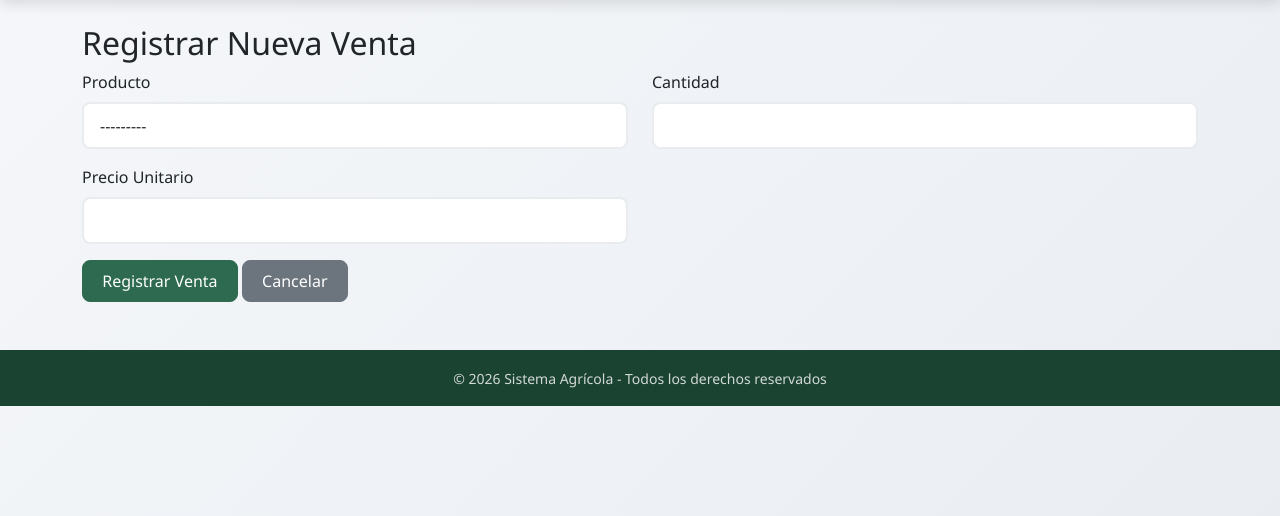
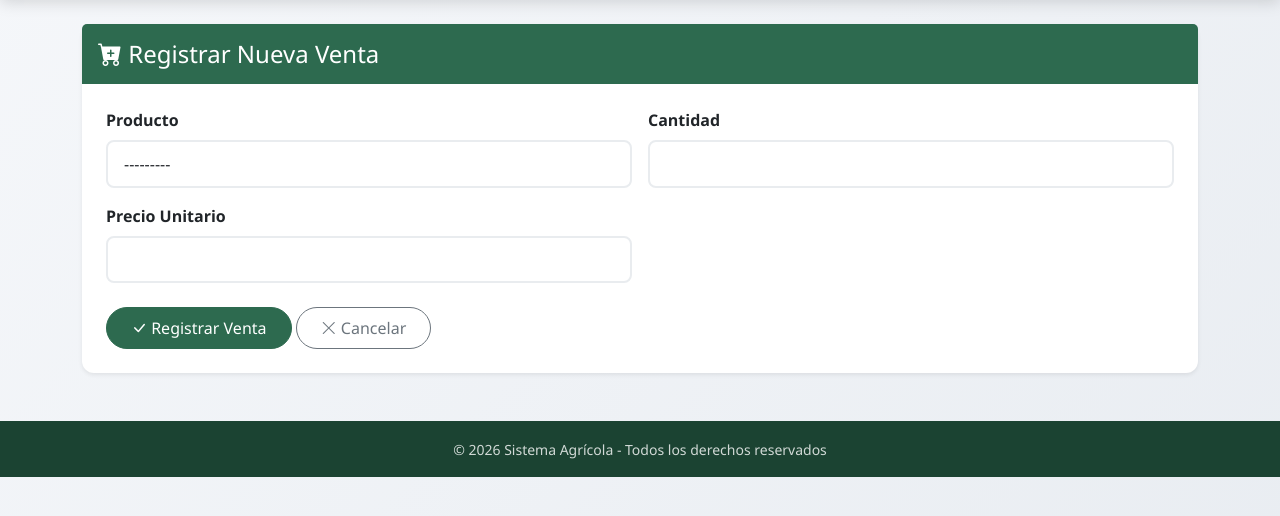
Before and after one commit to danieldavid-23/lilliana-2, a Django app: page /agricola/ventas/create/ in a window 1280 px wide. Shown: the part 72-588 px from the top of the page. Run offline with Django 4.2, Linux system fonts and the light colour scheme; the visitor is signed in with stand-in values (Sample User, id 1); data that the repository does not hold is empty; some libraries are stand-ins or nearby versions.

Commit message:
feat: redisenar plantillas de compras y ventas con tema consistente
- Purchase/sale lists with price badges and user info
- Forms with card header and icon-enhanced buttons
- Consistent color scheme with agricultural palette

```diff
--- a/agricola/templates/agricola/venta_form.html
+++ b/agricola/templates/agricola/venta_form.html
@@ -1,8 +1,5 @@
 {% extends 'agricola/base.html' %}
-
 {% block content %}
-<div class="row">
-    <div class="col-md-12">
 {% if messages %}
     {% for message in messages %}
         <div class="alert alert-{{ message.tags }} alert-dismissible fade show" role="alert">
@@ -11,49 +8,39 @@
         </div>
     {% endfor %}
 {% endif %}
+<div class="card shadow-sm border-0">
+    <div class="card-header bg-primary text-white py-3">
+        <h4 class="mb-0"><i class="bi bi-cart-plus-fill"></i> Registrar Nueva Venta</h4>
+    </div>
+    <div class="card-body p-4">
+        <form method="post" class="ajax-form" action="{% url 'venta_create' %}">
+            {% csrf_token %}
+            <div class="row g-3">
+                <div class="col-md-6">
+                    <label class="form-label fw-semibold">Producto</label>
+                    {{ form.producto }}
+                    {% if form.producto.errors %}<div class="text-danger small mt-1">{{ form.producto.errors }}</div>{% endif %}
+                </div>
+                <div class="col-md-6">
+                    <label class="form-label fw-semibold">Cantidad</label>
+                    {{ form.cantidad }}
+                    {% if form.cantidad.errors %}<div class="text-danger small mt-1">{{ form.cantidad.errors }}</div>{% endif %}
+                </div>
+                <div class="col-md-6">
+                    <label class="form-label fw-semibold">Precio Unitario</label>
+                    {{ form.precio_unitario }}
+                    {% if form.precio_unitario.errors %}<div class="text-danger small mt-1">{{ form.precio_unitario.errors }}</div>{% endif %}
                 </div>
             </div>
-
-<h2>Registrar Nueva Venta</h2>
-
-<form method="post">
-    {% csrf_token %}
-    <div class="row">
-        <div class="col-md-6">
-            <div class="mb-3">
-                <label for="{{ form.producto.id_for_label }}" class="form-label">Producto</label>
-                {{ form.producto }}
-                {% if form.producto.errors %}
-                    <div class="text-danger">{{ form.producto.errors }}</div>
-                {% endif %}
+            <div class="mt-4">
+                <button type="submit" class="btn btn-primary rounded-pill px-4">
+                    <i class="bi bi-check-lg"></i> Registrar Venta
+                </button>
+                <a href="{% url 'venta_list' %}" class="btn btn-outline-secondary rounded-pill px-4">
+                    <i class="bi bi-x-lg"></i> Cancelar
+                </a>
+            </div>
+        </form>
     </div>
 </div>
-        <div class="col-md-6">
-            <div class="mb-3">
-                <label for="{{ form.cantidad.id_for_label }}" class="form-label">Cantidad</label>
-                {{ form.cantidad }}
-                {% if form.cantidad.errors %}
-                    <div class="text-danger">{{ form.cantidad.errors }}</div>
-                {% endif %}
-            </div>
-        </div>
-    </div>
-
-    <div class="row">
-        <div class="col-md-6">
-            <div class="mb-3">
-                <label for="{{ form.precio_unitario.id_for_label }}" class="form-label">Precio Unitario</label>
-                {{ form.precio_unitario }}
-                {% if form.precio_unitario.errors %}
-                    <div class="text-danger">{{ form.precio_unitario.errors }}</div>
-                {% endif %}
-            </div>
-        </div>
-    </div>
-
-    <div class="mb-3">
-        <button type="submit" class="btn btn-primary">Registrar Venta</button>
-        <a href="{% url 'venta_list' %}" class="btn btn-secondary">Cancelar</a>
-    </div>
-</form>
 {% endblock %}
```
Also changed, not shown: agricola/templates/agricola/compra_form.html (+31 -44 lines), agricola/templates/agricola/compra_list.html (+18 -19 lines), agricola/templates/agricola/venta_list.html (+18 -19 lines). Lines whose indentation alone changed are shown as unchanged.
